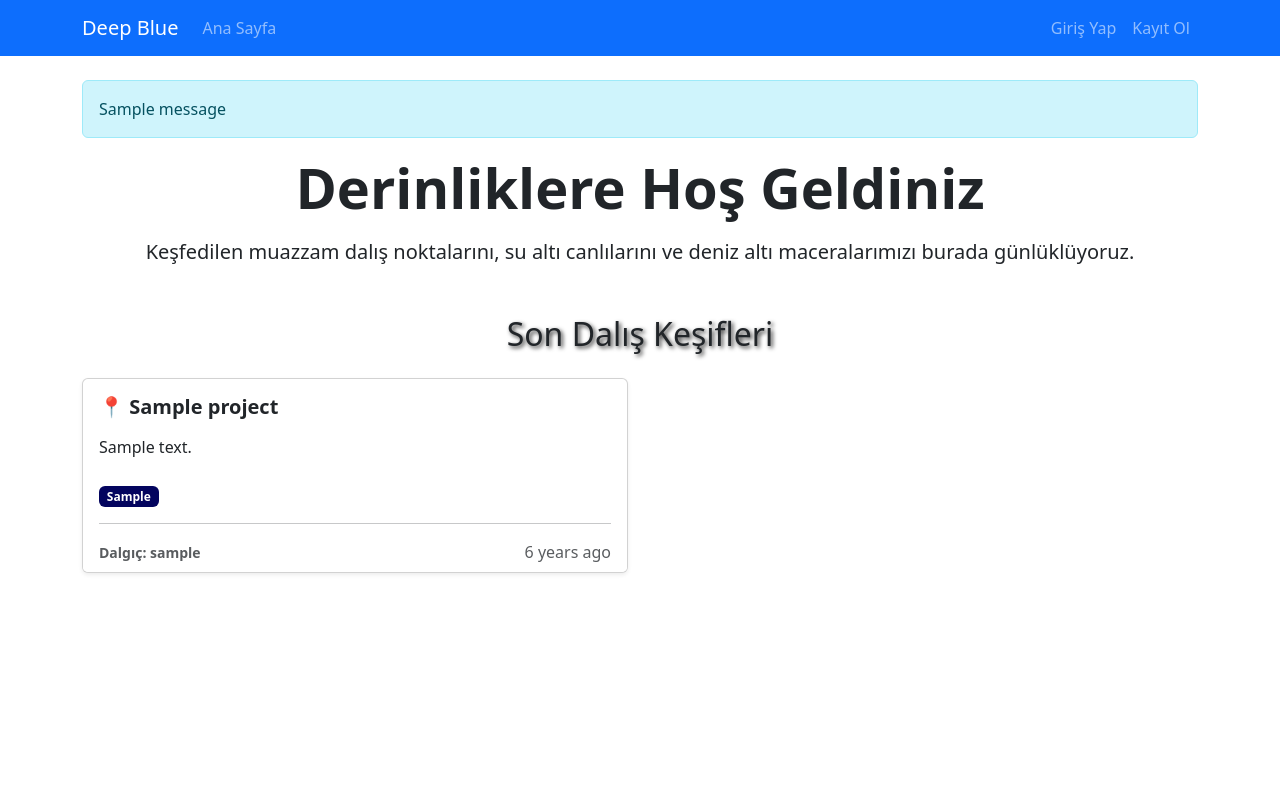
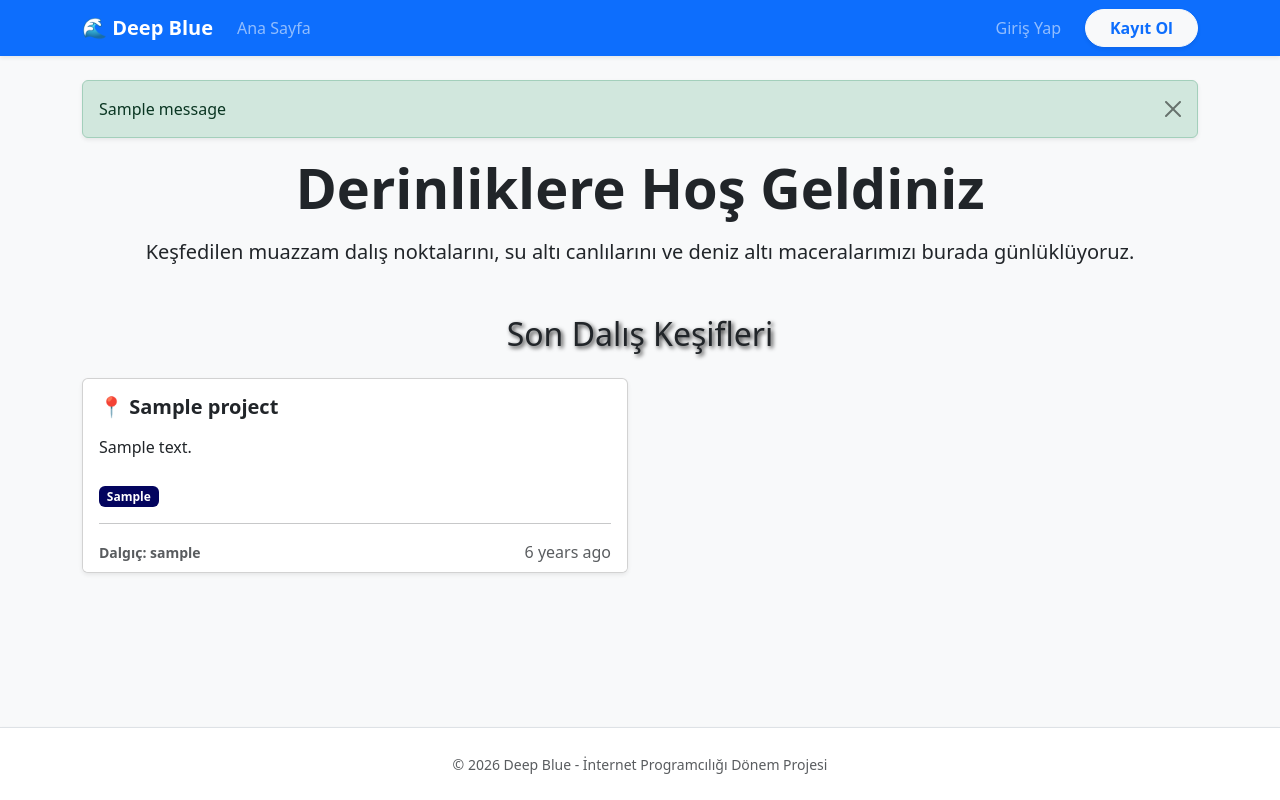
Before and after one commit to karaship01/deep-blue-logbook, a Flask app: page / in a window 1280 px wide. Run offline with Flask 3, Linux system fonts and the light colour scheme; tables that the repository leaves empty hold one stand-in row (values such as "Sample post"); one stand-in notice (Sample message) is shown; some libraries are stand-ins or nearby versions.

Commit message:
style: base.html arayuzu yenilendi, modern navbar, flash mesajlari ve Gunluk Oturum 8 eklendi

```diff
--- a/app/templates/base.html
+++ b/app/templates/base.html
@@ -10,10 +10,11 @@
     {% endif %}
     {{ bootstrap.load_css() }}
   </head>
-  <body>
-    <nav class="navbar navbar-expand-lg navbar-dark bg-primary mb-4">
+  <body class="bg-light d-flex flex-column min-vh-100">
+
+    <nav class="navbar navbar-expand-lg navbar-dark bg-primary shadow-sm sticky-top mb-4">
       <div class="container">
-        <a class="navbar-brand" href="{{ url_for('main.index') }}">Deep Blue</a>
+        <a class="navbar-brand fw-bold" href="{{ url_for('main.index') }}">🌊 Deep Blue</a>
         <button class="navbar-toggler" type="button" data-bs-toggle="collapse" data-bs-target="#navbarSupportedContent" aria-controls="navbarSupportedContent" aria-expanded="false" aria-label="Toggle navigation">
           <span class="navbar-toggler-icon"></span>
         </button>
@@ -23,20 +24,20 @@
               <a class="nav-link" href="{{ url_for('main.index') }}">{{ _('Ana Sayfa') }}</a>
             </li>
           </ul>
-          <ul class="navbar-nav mb-2 mb-lg-0">
+          <ul class="navbar-nav mb-2 mb-lg-0 align-items-center">
             {% if current_user.is_anonymous %}
             <li class="nav-item">
               <a class="nav-link" href="{{ url_for('auth.login') }}">{{ _('Giriş Yap') }}</a>
             </li>
-            <li class="nav-item">
-              <a class="nav-link" href="{{ url_for('auth.register') }}">{{ _('Kayıt Ol') }}</a>
+            <li class="nav-item ms-lg-3 mt-2 mt-lg-0">
+              <a class="btn btn-light text-primary px-4 fw-bold rounded-pill shadow-sm" href="{{ url_for('auth.register') }}">{{ _('Kayıt Ol') }}</a>
             </li>
             {% else %}
             <li class="nav-item">
-              <a class="nav-link" href="{{ url_for('main.user', username=current_user.username) }}">{{ _('Profil') }}</a>
+              <a class="nav-link" href="{{ url_for('main.user', username=current_user.username) }}">👤 {{ _('Profil') }}</a>
             </li>
             <li class="nav-item">
-              <a class="nav-link" href="{{ url_for('auth.logout') }}">{{ _('Çıkış Yap') }}</a>
+              <a class="nav-link ms-2" href="{{ url_for('auth.logout') }}">{{ _('Çıkış Yap') }}</a>
             </li>
             {% endif %}
           </ul>
@@ -44,11 +45,21 @@
       </div>
     </nav>
 
-    <div class="container">
-      {% with messages = get_flashed_messages() %}
+    <div class="container flex-grow-1">
+
+      {% with messages = get_flashed_messages(with_categories=true) %}
       {% if messages %}
-        {% for message in messages %}
-        <div class="alert alert-info" role="alert">{{ message }}</div>
+        {% for category, message in messages %}
+          {% set alert_class = 'alert-info' %}
+          {% if category == 'error' or category == 'danger' %}
+            {% set alert_class = 'alert-danger' %}
+          {% elif category == 'success' %}
+            {% set alert_class = 'alert-success' %}
+          {% endif %}
+          <div class="alert {{ alert_class }} alert-dismissible fade show shadow-sm" role="alert">
+            {{ message }}
+            <button type="button" class="btn-close" data-bs-dismiss="alert" aria-label="Close"></button>
+          </div>
         {% endfor %}
       {% endif %}
       {% endwith %}
@@ -56,6 +67,12 @@
       {% block content %}{% endblock %}
     </div>
 
+    <footer class="bg-white text-center text-muted py-4 mt-5 border-top shadow-sm">
+      <div class="container">
+        <small>&copy; 2026 Deep Blue - İnternet Programcılığı Dönem Projesi</small>
+      </div>
+    </footer>
+
     {{ bootstrap.load_js() }}
     {{ moment.include_moment() }}
     {{ moment.locale('tr') }}
```
Also changed, not shown: docs/ai-gunlugu.md (+25 -0 lines).
